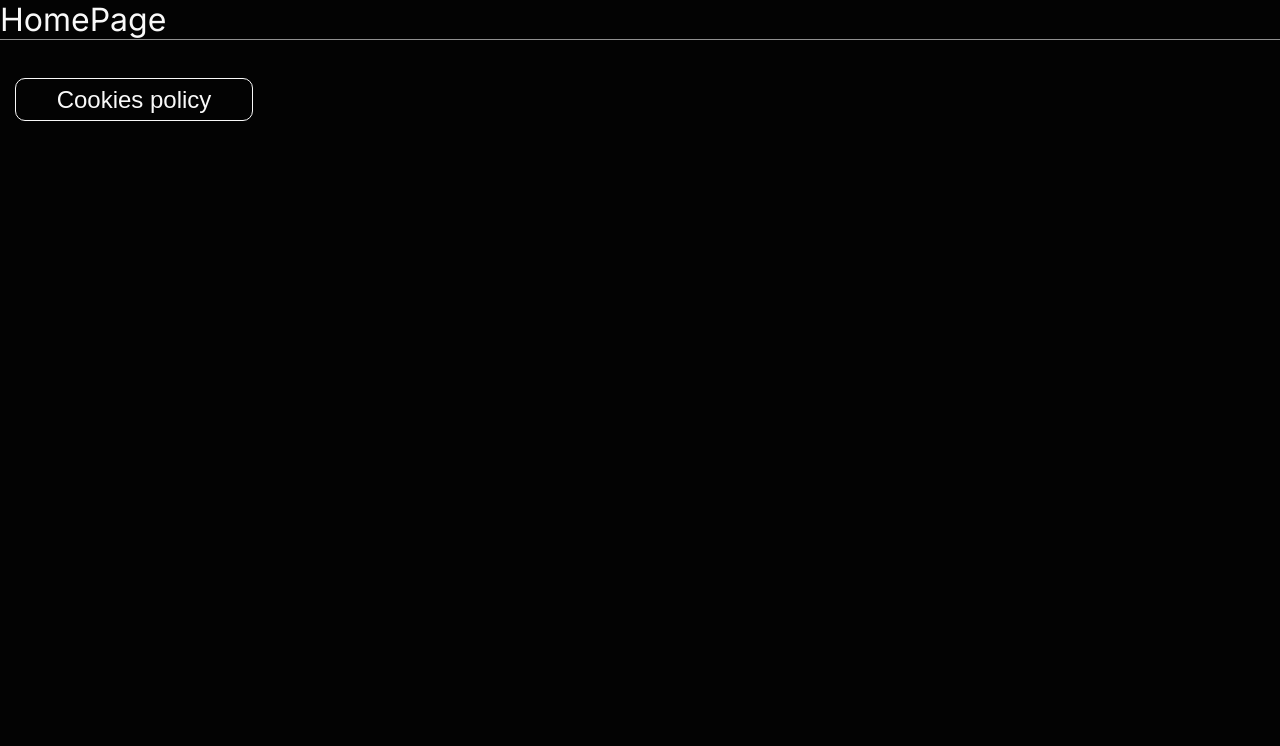
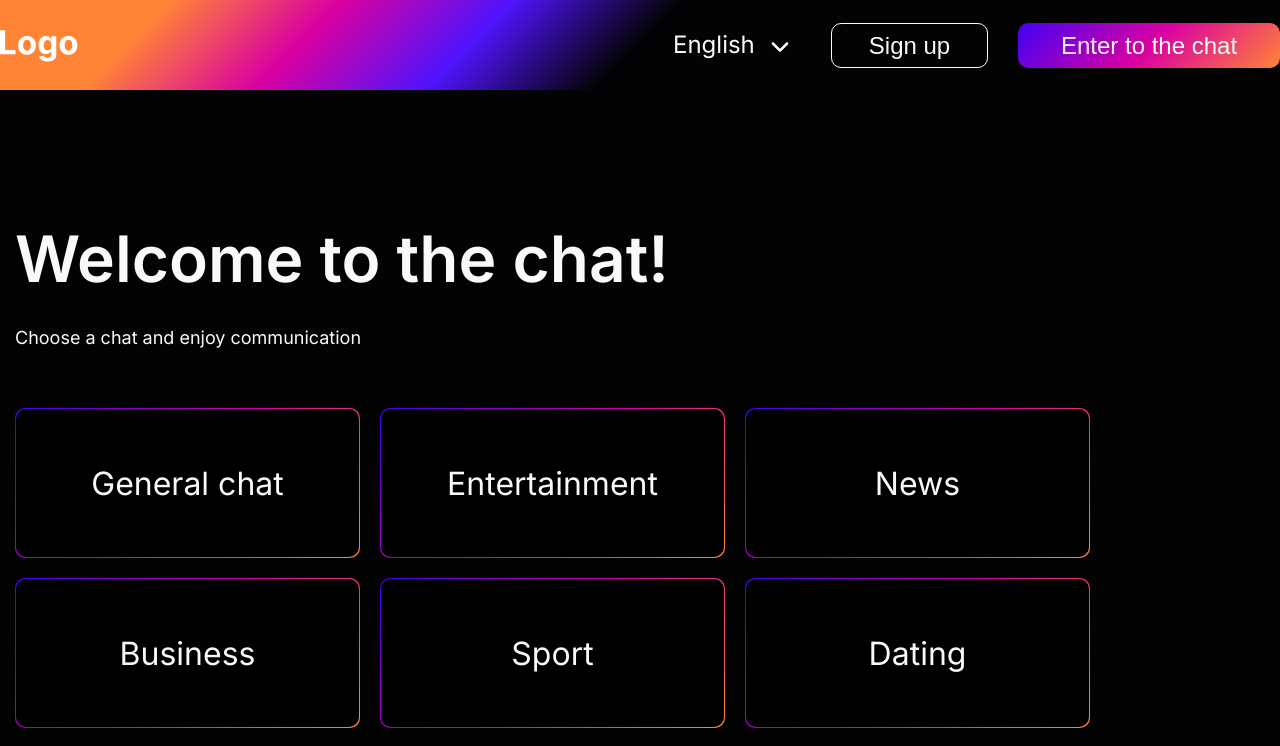
Before and after one commit to chatpetproject/team-challenge-chat, a React (Create React App) app: page / in a window 1280 px wide. Shown: the top 746 px of the page. Built offline with nearby package versions, Linux system fonts and the light colour scheme.

Commit message:
Uncomment header component

```diff
--- a/src/App.tsx
+++ b/src/App.tsx
@@ -1,11 +1,12 @@
 import Layout from './Layout';
 import Footer from './components/Footer/Footer';
 import { Main } from './UI/Main';
+import Header from './components/Header';
 
 function App() {
   return (
     <>
-      {/* <Header /> */}
+      <Header />
       <Main>
         <Layout />
       </Main>
--- a/src/UI/Box.ts
+++ b/src/UI/Box.ts
@@ -71,8 +71,8 @@ export const FixedBox = styled(PositionBox)<FixedBoxProps>`
 `;
 
 export interface FlexBoxProps {
-  'align-items': string;
-  'justify-content': string;
+  'align-items'?: string;
+  'justify-content'?: string;
 }
 
 export const FlexBox = styled(Box)<FlexBoxProps>`
@@ -80,3 +80,15 @@ export const FlexBox = styled(Box)<FlexBoxProps>`
   align-items: ${(props) => props['align-items']};
   justify-content: ${(props) => props['justify-content']};
 `;
+
+export interface HoveredFlexBoxProps {
+  'hover-background-color'?: string;
+}
+
+export const HoveredFlexBox = styled(FlexBox)<HoveredFlexBoxProps>`
+  transition: all 0.2s linear;
+
+  &:hover {
+    background: ${(props) => props['hover-background-color']};
+  }
+`;
--- a/src/components/Header.tsx
+++ b/src/components/Header.tsx
@@ -12,7 +12,7 @@ function Header() {
 
   return (
     <HeaderContainer>
-      <Box max-width='1440px' margin='0 auto'>
+      <Box max-width='1440px' margin='0 auto' padding='15px 0 0 0'>
         <FlexBox justify-content='space-between' align-items='center'>
           <Icon
             name='logo'
@@ -26,10 +26,20 @@ function Header() {
               options={['English']}
               onChange={handleChange}
             />
-            <Button variant='secondary' width='157px' height='45px'>
+            <Button
+              variant='secondary'
+              width='157px'
+              height='45px'
+              margin='8px 30px 0 0'
+            >
               Sign up
             </Button>
-            <Button variant='primary' width='262px' height='45px'>
+            <Button
+              variant='primary'
+              width='262px'
+              height='45px'
+              margin='8px 0 0 0'
+            >
               Enter to the chat
             </Button>
           </FlexBox>
--- a/src/components/Language Select/LanguageSelect.tsx
+++ b/src/components/Language Select/LanguageSelect.tsx
@@ -51,8 +51,7 @@ const LanguageSelect: React.FC<LanguageSelectProps> = (props) => {
       </AbsoluteBox>
       {isOpen ? (
         <AbsoluteBox right='34%'>
-          {options
-            ? options.map((option) => (
+          {options?.map((option) => (
             <Box
               onChange={onChange}
               key={option}
@@ -63,8 +62,7 @@ const LanguageSelect: React.FC<LanguageSelectProps> = (props) => {
             >
               {option}
             </Box>
-              ))
-            : null}
+          ))}
         </AbsoluteBox>
       ) : null}
     </RelativeBox>
--- a/src/pages/HomePage.tsx
+++ b/src/pages/HomePage.tsx
@@ -7,7 +7,68 @@ import Card from '../components/Card/Card';
 import Theme from '../styles/theme';
 
 const HomePage = () => {
-  return <h2>HomePage</h2>;
+  const chatRoomsDummy = [
+    {
+      id: 'general-chat',
+      route: 'general-chat',
+      name: 'General chat',
+    },
+    {
+      id: 'entertainment',
+      route: 'entertainment',
+      name: 'Entertainment',
+    },
+    {
+      id: 'news',
+      route: 'news',
+      name: 'News',
+    },
+    {
+      id: 'business',
+      route: 'business',
+      name: 'Business',
+    },
+    {
+      id: 'sport',
+      route: 'sport',
+      name: 'Sport',
+    },
+    {
+      id: 'dating',
+      route: 'dating',
+      name: 'Dating',
+    },
+    {
+      id: 'beauty-sphere',
+      route: 'beauty-sphere',
+      name: 'Beauty sphere',
+    },
+    {
+      id: 'vacation',
+      route: 'vacation',
+      name: 'Vacation',
+    },
+  ];
+
+  const { main } = Theme.gradients;
+
+  return (
+    <Section padding='0 15px'>
+      <Box max-width='1440px' margin='130px auto 158px'>
+        <SectionTitle>Welcome to the chat!</SectionTitle>
+        <MainTitle>Choose a chat and enjoy communication</MainTitle>
+        <List>
+          {chatRoomsDummy.map((room) => (
+            <ListItem key={room.id}>
+              <Link to={room.route}>
+                <Card hoverBg={main}>{room.name}</Card>
+              </Link>
+            </ListItem>
+          ))}
+        </List>
+      </Box>
+    </Section>
+  );
 };
 
 export default HomePage;
```
Lines whose indentation alone changed are shown as unchanged.
